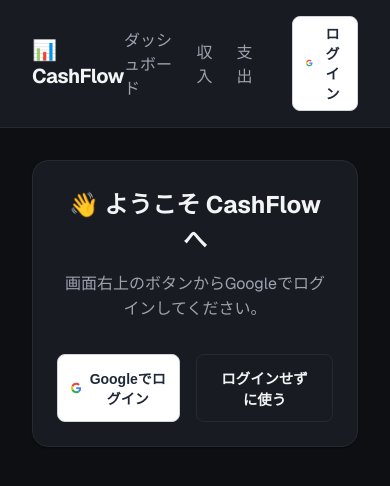
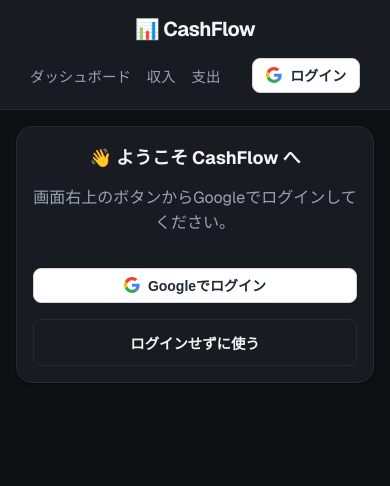
Before and after one commit to KouSug/cash-management, a Next.js app: page / in a window 390 px wide. Shown: the top 486 px of the page. Built offline with nearby package versions, Linux system fonts and the light colour scheme.

Commit message:
style: optimize layout for smartphone displays

```diff
--- a/src/app/globals.css
+++ b/src/app/globals.css
@@ -270,3 +270,72 @@
 .drawer::-webkit-scrollbar-thumb:hover {
   background-color: var(--text-secondary);
 }
+
+/* Common Utility Classes */
+.stat-value {
+  font-size: 2.5rem;
+  font-weight: 700;
+  letter-spacing: -1px;
+}
+
+.button-group {
+  display: flex;
+  gap: 1rem;
+  justify-content: center;
+}
+
+/* Mobile Optimization */
+@media (max-width: 768px) {
+  .container {
+    padding: 1rem;
+  }
+
+  .app-header {
+    flex-direction: column;
+    padding: 1rem;
+    gap: 1rem;
+    align-items: center;
+  }
+
+  .nav-links {
+    width: 100%;
+    justify-content: center;
+    flex-wrap: wrap;
+    gap: 1rem;
+  }
+
+  .nav-link {
+    font-size: 0.9rem;
+  }
+
+  .card {
+    padding: 1rem;
+  }
+
+  h1 {
+    font-size: 1.5rem !important;
+  }
+
+  h2 {
+    font-size: 1.125rem !important;
+  }
+
+  .drawer {
+    padding: 1rem;
+  }
+
+  .stat-value {
+    font-size: 1.75rem !important;
+  }
+}
+
+@media (max-width: 480px) {
+  .button-group {
+    flex-direction: column;
+    align-items: stretch;
+  }
+  .button-group .btn {
+    width: 100%;
+    justify-content: center;
+  }
+}
--- a/src/app/page.tsx
+++ b/src/app/page.tsx
@@ -48,7 +48,7 @@
           <p style={{ color: 'var(--text-secondary)', marginBottom: '2rem', lineHeight: 1.6 }}>
             {error}
           </p>
-          <div style={{ display: 'flex', gap: '1rem', justifyContent: 'center' }}>
+          <div className="button-group">
             <button className="btn" onClick={() => login()} style={{ backgroundColor: '#ffffff', color: '#1f2937', padding: '0.4rem 0.8rem', display: 'flex', alignItems: 'center', gap: '0.5rem', border: '1px solid #d1d5db', fontSize: '0.875rem' }}>
               <svg width="16" height="16" viewBox="0 0 48 48">
                 <path fill="#EA4335" d="M24 9.5c3.54 0 6.71 1.22 9.21 3.6l6.85-6.85C35.9 2.38 30.47 0 24 0 14.62 0 6.51 5.38 2.56 13.22l7.98 6.19C12.43 13.72 17.74 9.5 24 9.5z"/>
@@ -112,15 +112,15 @@
       <div style={{ display: 'grid', gridTemplateColumns: 'repeat(auto-fit, minmax(250px, 1fr))', gap: '1.5rem' }}>
         <div className="card" style={{ borderTop: '4px solid var(--success-color)' }}>
           <div style={{ color: 'var(--text-secondary)', fontSize: '0.875rem', marginBottom: '0.5rem', fontWeight: 500 }}>総収入</div>
-          <div style={{ fontSize: '2.5rem', fontWeight: 700, color: 'var(--success-color)', letterSpacing: '-1px' }}>¥{income.toLocaleString()}</div>
+          <div className="stat-value" style={{ color: 'var(--success-color)' }}>¥{income.toLocaleString()}</div>
         </div>
         <div className="card" style={{ borderTop: '4px solid var(--danger-color)' }}>
           <div style={{ color: 'var(--text-secondary)', fontSize: '0.875rem', marginBottom: '0.5rem', fontWeight: 500 }}>総支出</div>
-          <div style={{ fontSize: '2.5rem', fontWeight: 700, color: 'var(--danger-color)', letterSpacing: '-1px' }}>¥{expense.toLocaleString()}</div>
+          <div className="stat-value" style={{ color: 'var(--danger-color)' }}>¥{expense.toLocaleString()}</div>
         </div>
         <div className="card" style={{ borderTop: `4px solid ${balance >= 0 ? 'var(--accent-color)' : 'var(--danger-color)'}` }}>
           <div style={{ color: 'var(--text-secondary)', fontSize: '0.875rem', marginBottom: '0.5rem', fontWeight: 500 }}>利益 (残高)</div>
-          <div style={{ fontSize: '2.5rem', fontWeight: 700, letterSpacing: '-1px' }}>¥{balance.toLocaleString()}</div>
+          <div className="stat-value">¥{balance.toLocaleString()}</div>
         </div>
       </div>
 
--- a/src/components/TransactionView.tsx
+++ b/src/components/TransactionView.tsx
@@ -220,7 +220,7 @@
           <p style={{ color: 'var(--text-secondary)', marginBottom: '2rem', lineHeight: 1.6 }}>
             {error}
           </p>
-          <div style={{ display: 'flex', gap: '1rem', justifyContent: 'center' }}>
+          <div className="button-group">
             <button className="btn" onClick={() => login()} style={{ backgroundColor: '#ffffff', color: '#1f2937', padding: '0.4rem 0.8rem', display: 'flex', alignItems: 'center', gap: '0.5rem', border: '1px solid #d1d5db', fontSize: '0.875rem' }}>
               <svg width="16" height="16" viewBox="0 0 48 48">
                 <path fill="#EA4335" d="M24 9.5c3.54 0 6.71 1.22 9.21 3.6l6.85-6.85C35.9 2.38 30.47 0 24 0 14.62 0 6.51 5.38 2.56 13.22l7.98 6.19C12.43 13.72 17.74 9.5 24 9.5z"/>
@@ -390,7 +390,7 @@
       <div className="card" style={{ gridColumn: '1 / -1' }}>
         <div style={{ display: 'flex', justifyContent: 'space-between', alignItems: 'center', marginBottom: '1.5rem', flexWrap: 'wrap', gap: '1rem' }}>
 
-          <div style={{ display: 'flex', gap: '1rem', alignItems: 'center' }}>
+          <div style={{ display: 'flex', gap: '1rem', alignItems: 'center', flexWrap: 'wrap' }}>
             <select className="form-input" style={{ width: 'auto', marginBottom: 0, padding: '0.5rem 1rem' }} value={filterMonth} onChange={e => setFilterMonth(e.target.value)}>
               <option value="all">すべての月</option>
               {uniqueMonths.map(m => <option key={m} value={m}>{m.replace('-', '年')}月</option>)}
@@ -401,7 +401,7 @@
             </select>
           </div>
 
-          <div style={{ display: 'flex', gap: '1rem', alignItems: 'center' }}>
+          <div style={{ display: 'flex', gap: '1rem', alignItems: 'center', flexWrap: 'wrap' }}>
             {selectedIds.length > 0 && (
               <button
                 className="btn"
```
